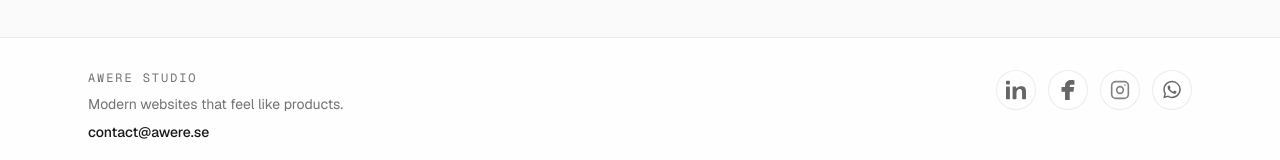
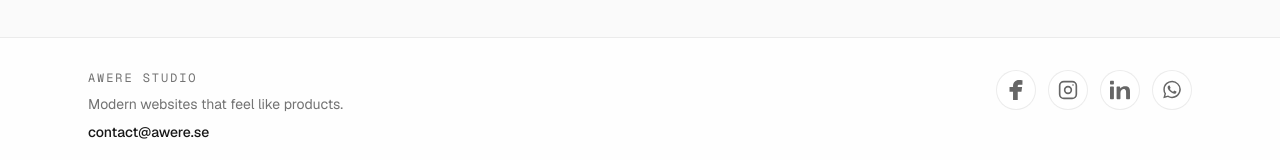
Before and after one commit to AsadBashirAbdi/Awere.se, a Next.js app: page / in a window 1280 px wide. Shown: the part 2069-2229 px from the top of the page. Built offline with nearby package versions, Linux system fonts and the light colour scheme.

Commit message:
chore: reorder social icons and update Instagram/WhatsApp stroke colors

```diff
--- a/components/site/Footer.tsx
+++ b/components/site/Footer.tsx
@@ -2,11 +2,6 @@ import Image from "next/image";
 import Link from "next/link";
 
 const socialLinks = [
-  {
-    name: "LinkedIn",
-    href: "https://linkedin.com/company/awere",
-    icon: "/social/linkedin.svg",
-  },
   {
     name: "Facebook",
     href: "https://facebook.com/awere",
@@ -16,6 +11,11 @@ const socialLinks = [
     name: "Instagram",
     href: "https://instagram.com/awere",
     icon: "/social/instagram.svg",
+  },
+  {
+    name: "LinkedIn",
+    href: "https://linkedin.com/company/awere",
+    icon: "/social/linkedin.svg",
   },
   {
     name: "WhatsApp",
```
Also changed, not shown: public/social/instagram.svg, public/social/whatsapp.svg.
